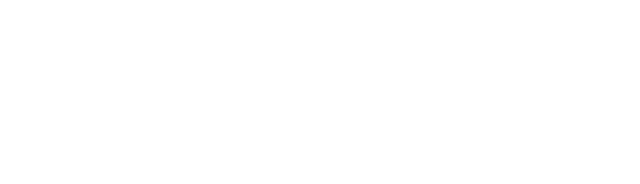
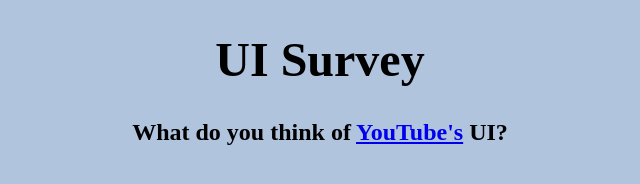
Before and after one commit to CLFrod/Lab1SEG3125, a plain HTML site: page index.html in a window 1280 px wide. Shown: the whole page, without its empty margins (320-960 px from the left). Drawn offline with Linux system fonts and the light colour scheme.

Commit message:
adding web changes

```diff
--- a/index.html
+++ b/index.html
@@ -3,8 +3,13 @@
 <head>
     <meta charset="UTF-8">
     <title>Title</title>
+    <link rel="stylesheet" href="style.css">
 </head>
 <body>
+<h1>UI Survey</h1>
+<h2>What do you think of <a href="https://www.youtube.com/">YouTube's</a> UI?</h2>
+<img>
+
 
 </body>
 </html>
--- a/style.css
+++ b/style.css
@@ -0,0 +1,13 @@
+h1 {
+    text-align: center;
+    background-color: lightsteelblue;
+    font-size: xxx-large;
+}
+h2 {
+    text-align: center;
+    background-color: lightsteelblue;
+    font-size: x-large;
+}
+body{
+    background-color: lightsteelblue;
+}
```
